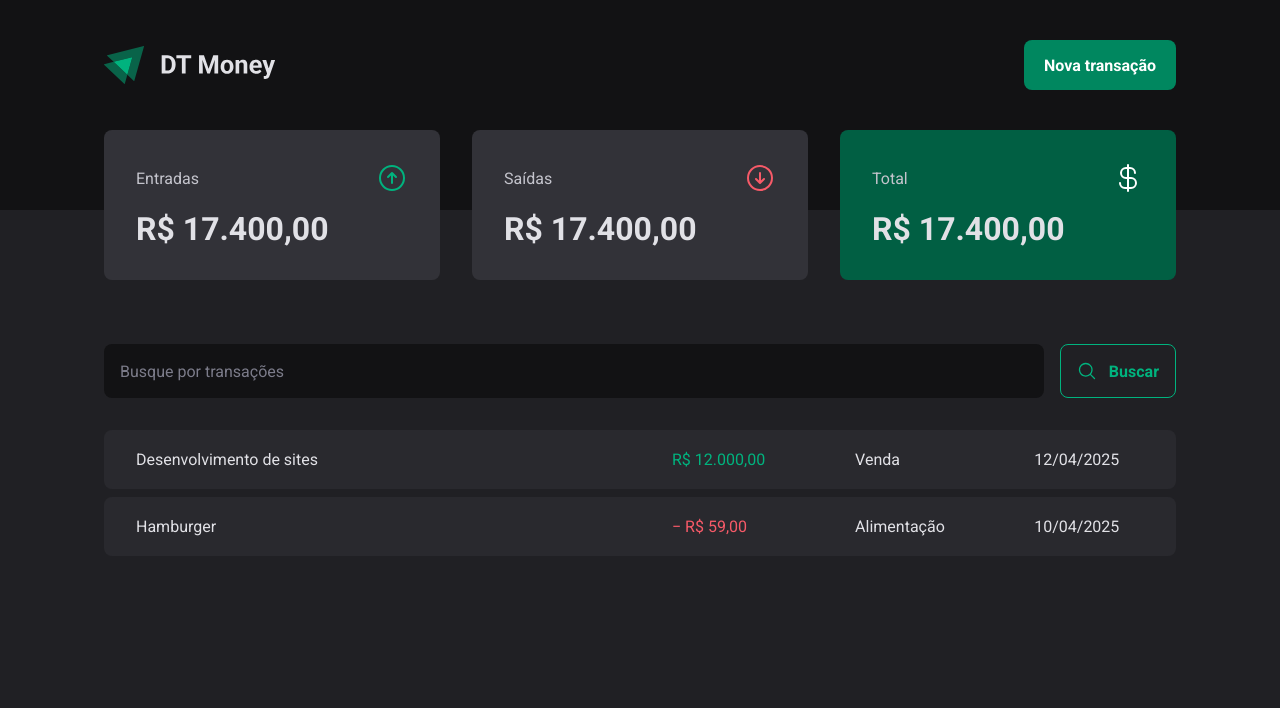
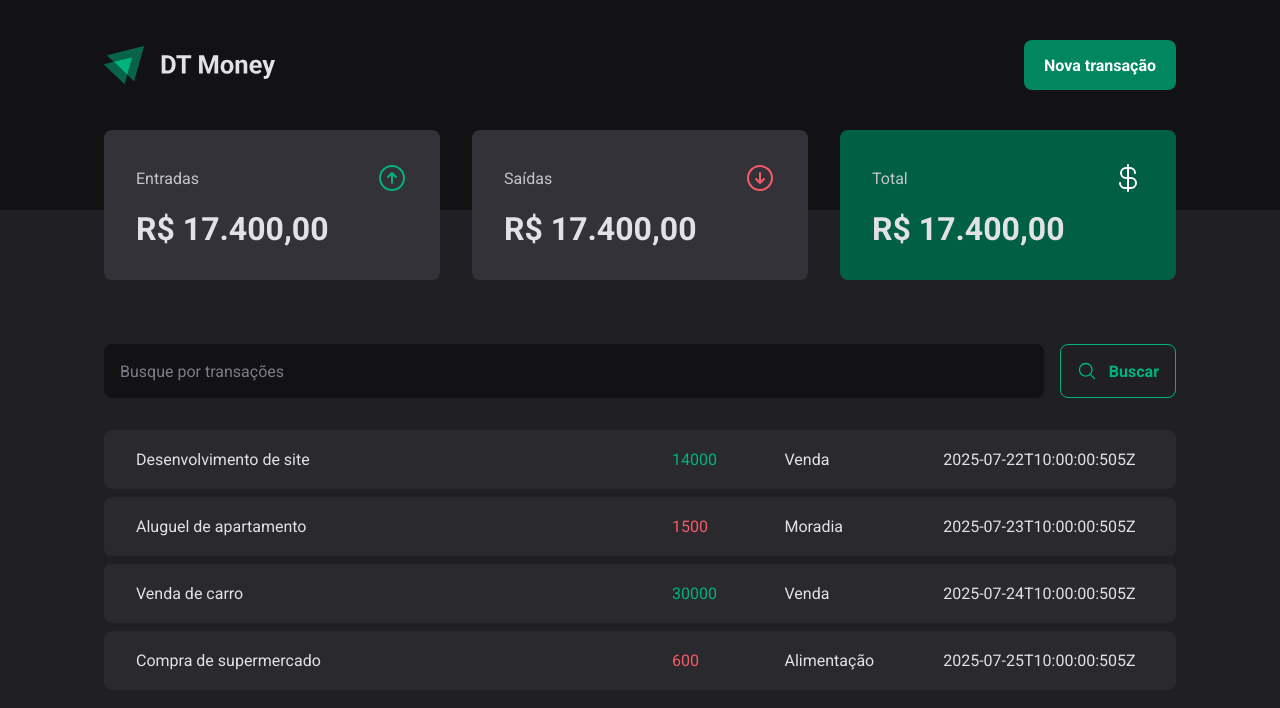
Before and after one commit to guilherme-s-barros/03-dt-money, a React (Vite) app: page / in a window 1280 px wide. Shown: the top 708 px of the page. Built offline with nearby package versions, Linux system fonts and the light colour scheme; data requests are answered from the project's data file.

Commit message:
Conexão com a API - Realizando requisição HTTP

```diff
--- a/src/pages/transactions/index.tsx
+++ b/src/pages/transactions/index.tsx
@@ -1,10 +1,37 @@
+import { useEffect, useState } from 'react'
 import { Header } from '../../components/header'
 import { Summary } from '../../components/summary'
 import { SearchForm } from './components/search-form'
 
-import { PriceHighlight, TransactionsContainer, TransactionsTable } from './styles'
+import {
+  PriceHighlight,
+  TransactionsContainer,
+  TransactionsTable
+} from './styles'
+
+interface Transaction {
+  id: number,
+  description: string,
+  type: 'income' | 'outcome',
+  category: string,
+  amount: number,
+  createdAt: string
+}
 
 export function Transactions() {
+  const [transactions, setTransactions] = useState<Transaction[]>([])
+
+  useEffect(() => {
+    loadTransactions()
+  }, [])
+
+  async function loadTransactions() {
+    const response = await fetch('http://localhost:3333/transactions')
+    const data = await response.json() as Transaction[]
+
+    setTransactions(data)
+  }
+
   return (
     <div>
       <Header />
@@ -15,24 +42,20 @@
 
         <TransactionsTable>
           <tbody>
-            <tr>
-              <td width="50%">Desenvolvimento de sites</td>
-              <td>
-                <PriceHighlight $variant="income">R$ 12.000,00</PriceHighlight>
-              </td>
-              <td>Venda</td>
-              <td>12/04/2025</td>
-            </tr>
-            <tr>
-              <td width="50%">Hamburger</td>
-              <td>
-                <PriceHighlight $variant="outcome">
-                  &minus; R$ 59,00
-                </PriceHighlight>
-              </td>
-              <td>Alimentação</td>
-              <td>10/04/2025</td>
-            </tr>
+            {transactions.map(transaction => {
+              return (
+                <tr key={transaction.id}>
+                  <td width="50%">{transaction.description}</td>
+                  <td>
+                    <PriceHighlight $variant={transaction.type}>
+                      {transaction.amount}
+                    </PriceHighlight>
+                  </td>
+                  <td>{transaction.category}</td>
+                  <td>{transaction.createdAt}</td>
+                </tr>
+              )
+            })}
           </tbody>
         </TransactionsTable>
       </TransactionsContainer>
```
